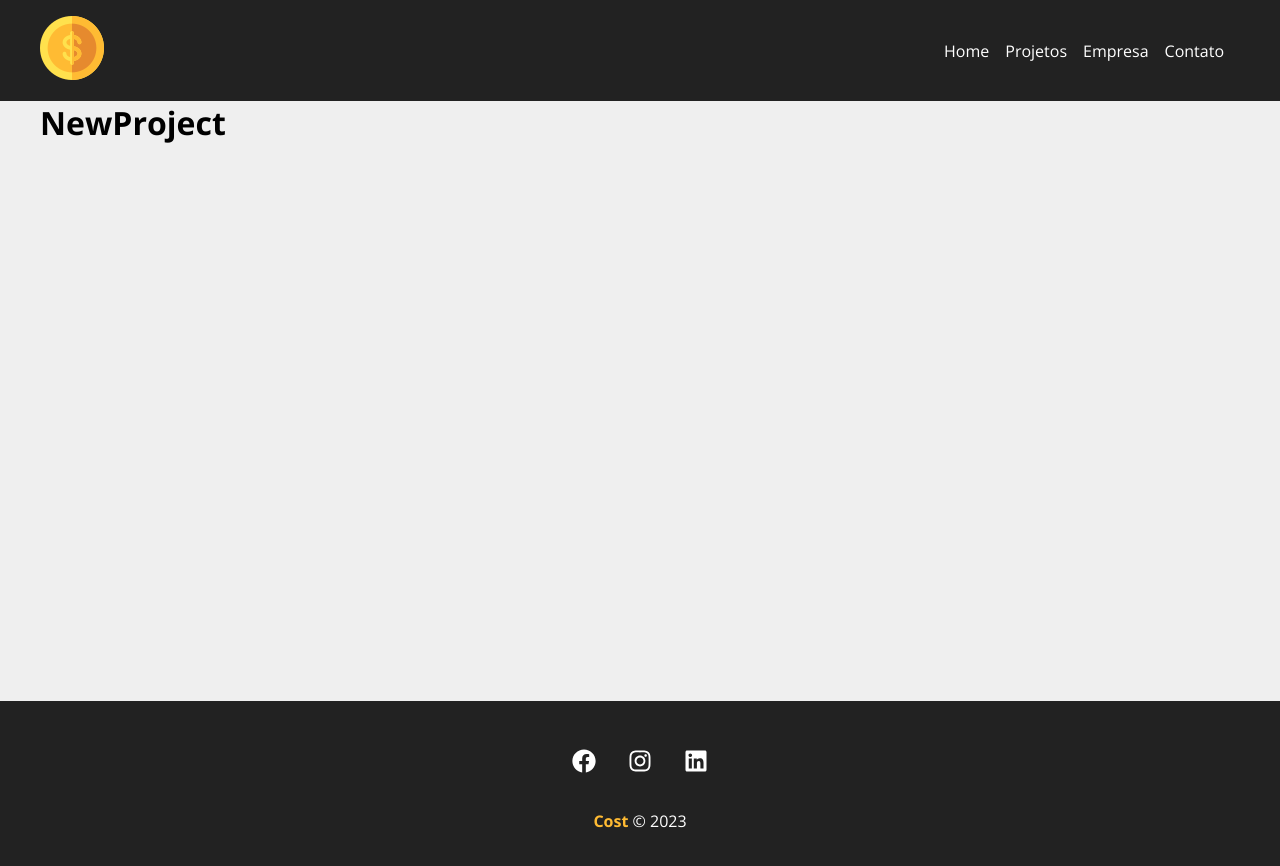
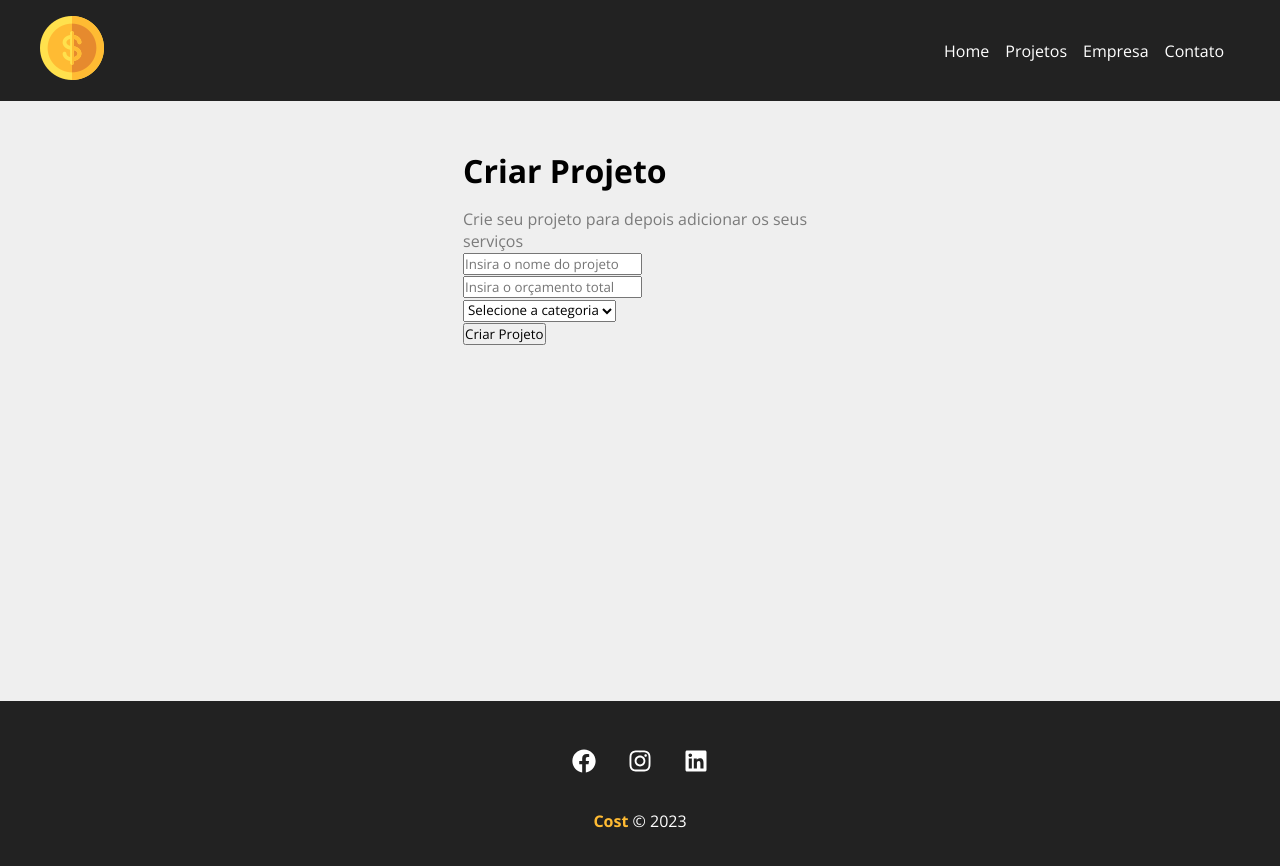
Before and after one commit to renantech/gerenciador-de-projetos-react, a React (Create React App) app: page /newproject in a window 1280 px wide. Shown: the top 866 px of the page. Built offline with nearby package versions, Linux system fonts and the light colour scheme.

Commit message:
Criação do Formulário

```diff
--- a/src/components/pages/Home.js
+++ b/src/components/pages/Home.js
@@ -8,7 +8,7 @@
         <section className={styles.home_container}>
             <h1>Bem-Vindo <span>Costs</span> </h1>
             <p>Comece a gerenciar os seus projetos agora mesmo!</p>
-            <LinkButton to='/newprojects' text="Criar Projeto" />
+            <LinkButton to='/newproject' text="Criar Projeto" />
             <img src={saving} alt="Costs" />
         </section>
     );
--- a/src/components/pages/NewProject.js
+++ b/src/components/pages/NewProject.js
@@ -1,6 +1,14 @@
+import ProjectForm from '../projects/ProjectForm';
+
+import styles from './NewProject.module.css';
+
 function NewProject() {
     return(
-        <h1>NewProject</h1>
+        <div className={styles.newproject_container}>
+            <h1>Criar Projeto</h1>
+            <p>Crie seu projeto para depois adicionar os seus serviços</p>
+            <ProjectForm />
+        </div>
     );
 }
 
--- /dev/null
+++ b/src/components/pages/NewProject.module.css
@@ -0,0 +1,14 @@
+.newproject_container {
+    width: 450px;
+    margin: 0 auto;
+    padding: 3em;
+}
+
+.newproject_container h1 {
+    margin-bottom: .5em;
+
+}
+
+.newproject_container p {
+    color: #7b7b7b;
+}
--- /dev/null
+++ b/src/components/projects/ProjectForm.js
@@ -0,0 +1,22 @@
+function ProjectForm() {
+    return (
+        <form>
+            <div>
+                <input type="text" placeholder="Insira o nome do projeto" />
+            </div>
+            <div>
+                <input type="number" placeholder="Insira o orçamento total" />
+            </div>
+            <div>
+                <select name='category_id'>
+                    <option selected disabled>Selecione a categoria</option>
+                </select>
+            </div>
+            <div>
+                <input type="submit" value='Criar Projeto' />
+            </div>
+        </form>
+    );
+}
+
+export default ProjectForm;
```
